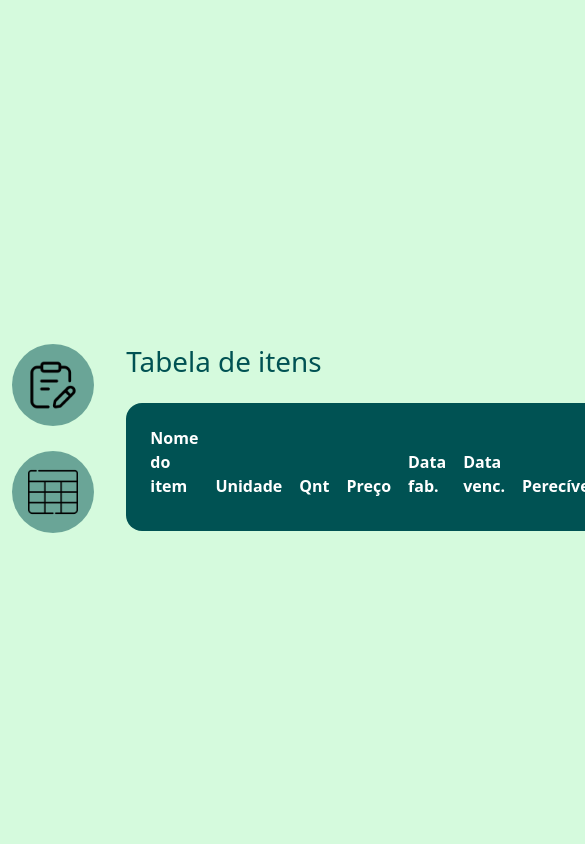
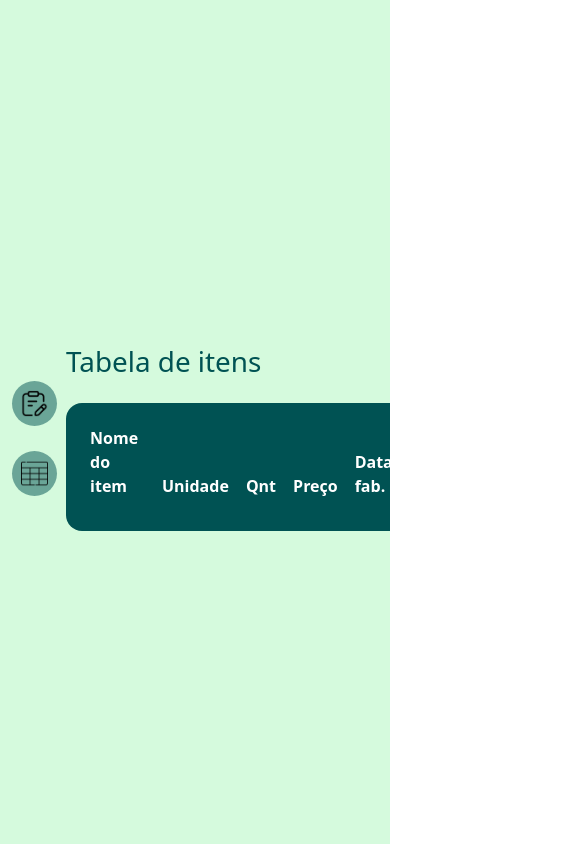
Before and after one commit to AllanLimaS/Item_Crud_Vue, a Vue app: page /table in a window 390 px wide. Shown: the top 844 px of the page, 585 px wide, since content can reach past the window. Built offline with nearby package versions, Linux system fonts and the light colour scheme.

Commit message:
ajustes mobile

```diff
--- a/src/App.vue
+++ b/src/App.vue
@@ -6,12 +6,12 @@
 <template>
   <div class="container-fluid">
     <div class="row align-items-center d-flex flex-row flex-nowrap">
-      <div class="col-2">
+      <div class="col-1 col-md-2 ">
         <header>
           <navBar />
         </header>
       </div>
-      <div class="col-10 justify-content-center">
+      <div class=" col-11 col-md-10 justify-content-center">
         <RouterView />
       </div>
     </div>
--- a/src/assets/main.css
+++ b/src/assets/main.css
@@ -5,13 +5,21 @@
   --cor-disabled: rgba(0,82,83,0.3);
   }
 
+@media screen and (max-width: 768px) {
+  html, body{
+    width: 100%;
+    height: 100%;
+    margin: 0;
+    padding:0;
+    overflow-y: auto;
+  }
+}
 #app {
   background-color: var(--cor-primaria);
   display: flex;
   place-items: center;
   font-weight: normal;
   min-height: 100vh;
-  min-width: fit-content;
   color: var(--cor-destaque);
 }
 
@@ -97,3 +105,17 @@ h1{
 .table-bordered td {
   border: 1px solid var(--cor-primaria);
 }
+
+
+@media screen and (max-width: 768px) {
+  #app {
+    min-height: 100vh;
+    max-height: fit-content;
+    width: fit-content;
+  }
+  body{
+    height: fit-content;
+    min-height: calc(100vh - 40px);
+
+  }
+}
--- a/src/components/navBar.vue
+++ b/src/components/navBar.vue
@@ -66,4 +66,12 @@
     place-items: flex-start;
     flex-wrap: wrap;
   }
+
+  @media screen and (max-width: 768px) {
+    img{
+      max-width: 27px;
+      margin: 9px;
+    }
+  }
+
 </style>
--- a/src/views/FormView.vue
+++ b/src/views/FormView.vue
@@ -295,7 +295,7 @@
           </div>
 
           <button ref="btnSalvar" @click="salvarItem" class="m-2 btn btn-primary">Salvar</button>
-          <button ref="btnCancelar" @click="cancelar" class="m-2 btn btn-danger">Cancelar</button>
+          <button ref="btnCancelar" @click="cancelar" class="m-2 mb-5  btn btn-danger">Cancelar</button>
         </form>
       </div>
     </div>
```
Also changed, not shown: 3 other files (tests, documents, lock files or other folders).
